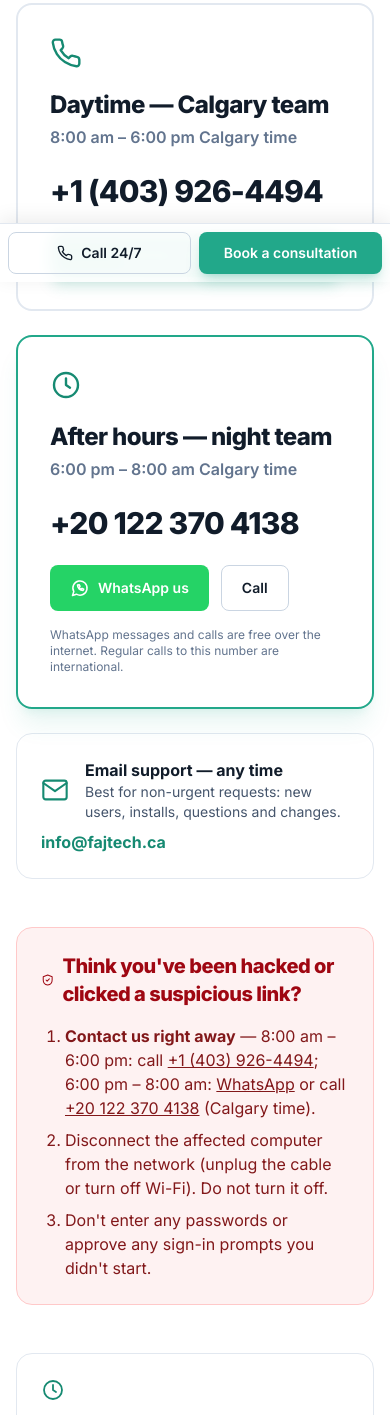
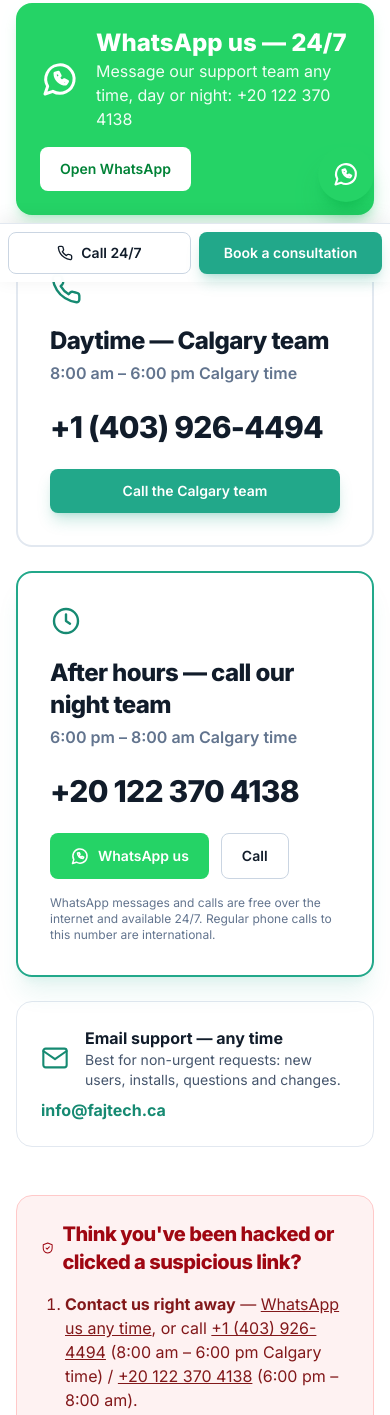
Before and after one commit to ahmedalfajem33-max/fajtechWEBSITE, an Astro site: page /support in a window 390 px wide. Shown: the part 562-1977 px from the top of the page. Built offline with nearby package versions, Linux system fonts and the light colour scheme; Astro itself is replaced by a stand-in of ours.

Commit message:
WhatsApp available 24/7: floating button, support banner; mobile Call button dials team on shift
Co-Authored-By: Claude Opus 5.5 <noreply@anthropic.com>
Claude-Session: https://claude.ai/code/session_01EgXgikD4mGmhHDvRJGnWVg

```diff
--- a/src/components/Footer.astro
+++ b/src/components/Footer.astro
@@ -49,7 +49,7 @@ const location = site.showStreetAddress
       <ul class="mt-4 space-y-3 text-sm">
         <li class="flex gap-2.5"><Icon name="mail" class="mt-0.5 h-4 w-4 shrink-0 text-brand-400" /><a href={`mailto:${site.email}`} class="hover:text-brand-300">{site.email}</a></li>
         {site.phone && <li class="flex gap-2.5"><Icon name="phone" class="mt-0.5 h-4 w-4 shrink-0 text-brand-400" /><a href={`tel:${site.phone.replace(/[^+\d]/g, '')}`} class="hover:text-brand-300">{site.phone}</a></li>}
-        <li class="flex gap-2.5"><Icon name="whatsapp" class="mt-0.5 h-4 w-4 shrink-0 text-brand-400" /><span><a href={site.afterHours.whatsapp} target="_blank" rel="noopener" class="hover:text-brand-300">{site.afterHours.phone}</a><span class="block text-xs">WhatsApp · after hours ({site.afterHours.label} MT)</span></span></li>
+        <li class="flex gap-2.5"><Icon name="whatsapp" class="mt-0.5 h-4 w-4 shrink-0 text-brand-400" /><span><a href={site.afterHours.whatsapp} target="_blank" rel="noopener" class="hover:text-brand-300">{site.afterHours.phone}</a><span class="block text-xs">WhatsApp 24/7 · calls {site.afterHours.label} MT</span></span></li>
         <li class="flex gap-2.5"><Icon name="pin" class="mt-0.5 h-4 w-4 shrink-0 text-brand-400" />{location}</li>
         <li class="flex gap-2.5"><Icon name="clock" class="mt-0.5 h-4 w-4 shrink-0 text-brand-400" /><span><span class="block font-semibold text-white">{site.support}</span>{site.hours}</span></li>
       </ul>
--- a/src/components/Header.astro
+++ b/src/components/Header.astro
@@ -15,7 +15,7 @@ const isActive = (href: string) => path.startsWith(href);
 <div class="bg-brand-600 text-white">
   <div class="container-x flex items-center justify-center gap-2 py-1.5 text-center text-xs font-medium sm:text-sm">
     <Icon name="clock" class="h-4 w-4 shrink-0" />
-    <span><strong>24/7/365 IT support</strong><span class="hidden sm:inline"> &amp; security monitoring</span> — <a href={`tel:${site.phone.replace(/[^+\d]/g, '')}`} class="font-bold underline-offset-2 hover:underline">{site.phone}</a><span class="hidden md:inline"> · After hours: <a href={site.afterHours.whatsapp} target="_blank" rel="noopener" class="font-bold underline-offset-2 hover:underline">WhatsApp</a> · <a href="/support/" class="underline-offset-2 hover:underline">Client support</a></span></span>
+    <span><strong>24/7/365 IT support</strong><span class="hidden sm:inline"> &amp; security monitoring</span> — <a href={`tel:${site.phone.replace(/[^+\d]/g, '')}`} class="font-bold underline-offset-2 hover:underline">{site.phone}</a><span class="hidden md:inline"> · <a href={site.afterHours.whatsapp} target="_blank" rel="noopener" class="font-bold underline-offset-2 hover:underline">WhatsApp 24/7</a> · <a href="/support/" class="underline-offset-2 hover:underline">Client support</a></span></span>
   </div>
 </div>
 <header class="sticky top-0 z-50 border-b border-white/10 bg-ink-900/95 text-white backdrop-blur supports-[backdrop-filter]:bg-ink-900/85">
--- a/src/data/services.ts
+++ b/src/data/services.ts
@@ -167,7 +167,7 @@ export const faqs = [
   },
   {
     q: 'Do you really offer 24/7 support?',
-    a: 'Yes. Our team works across time zones — in Calgary and in Cairo, Egypt — so there is always a qualified technician on shift. Help desk, security monitoring and incident response are covered around the clock, 365 days a year. From 8 am to 6 pm Calgary time, call our Calgary line; from 6 pm to 8 am, reach our night team by WhatsApp or phone. On-site visits in the Calgary area are scheduled during local business hours, or after hours for urgent issues.',
+    a: 'Yes. Our team works across time zones — in Calgary and in Cairo, Egypt — so there is always a qualified technician on shift. Help desk, security monitoring and incident response are covered around the clock, 365 days a year. You can WhatsApp our support team at any time. By phone, call our Calgary line from 8 am to 6 pm Calgary time, and our night team from 6 pm to 8 am. On-site visits in the Calgary area are scheduled during local business hours, or after hours for urgent issues.',
   },
   {
     q: 'Why choose a Canadian IT provider?',
--- a/src/layouts/Base.astro
+++ b/src/layouts/Base.astro
@@ -28,7 +28,7 @@ const orgSchema = {
   areaServed: [{ '@type': 'City', name: 'Calgary' }, { '@type': 'Country', name: 'Canada' }],
   contactPoint: [
     { '@type': 'ContactPoint', contactType: 'technical support', telephone: site.phone, areaServed: 'CA', availableLanguage: ['English'] },
-    { '@type': 'ContactPoint', contactType: 'technical support', telephone: site.afterHours.phone, description: 'After hours (6 pm – 8 am Mountain Time), also on WhatsApp', availableLanguage: ['English', 'Arabic'] },
+    { '@type': 'ContactPoint', contactType: 'technical support', telephone: site.afterHours.phone, description: 'WhatsApp 24/7; phone calls after hours (6 pm – 8 am Mountain Time)', availableLanguage: ['English', 'Arabic'] },
   ],
   openingHoursSpecification: [{
     '@type': 'OpeningHoursSpecification',
@@ -95,6 +95,12 @@ const tracking = { adsId: googleAds.id, conversions: googleAds.conversions };
     <Header />
     <main id="main" class="flex-1"><slot /></main>
     <Footer />
+    <!-- Floating WhatsApp button (24/7) -->
+    <a href={site.afterHours.whatsapp} target="_blank" rel="noopener" aria-label="WhatsApp FAJTech support, available 24/7"
+      class="group fixed right-4 bottom-20 z-40 flex items-center gap-2 rounded-full bg-[#25D366] p-3.5 text-white shadow-xl shadow-green-600/30 transition hover:bg-[#1ebe5b] lg:right-6 lg:bottom-6">
+      <svg class="h-7 w-7" viewBox="0 0 24 24" fill="none" stroke="currentColor" stroke-width="1.8" stroke-linecap="round" stroke-linejoin="round" aria-hidden="true"><path d="M3 21l1.6-4.7A8.5 8.5 0 1 1 7.7 19.4L3 21z"/><path d="M9 8.5c0 3.6 2.9 6.5 6.5 6.5l1-1.6-2-1-1 1a4 4 0 0 1-2.4-2.4l1-1-1-2L9 8.5z"/></svg>
+      <span class="hidden pr-1 text-sm font-semibold lg:group-hover:inline">WhatsApp 24/7</span>
+    </a>
     <!-- Sticky call / book bar on phones -->
     <div class="fixed inset-x-0 bottom-0 z-40 grid grid-cols-2 gap-2 border-t border-slate-200 bg-white/95 p-2 shadow-[0_-4px_20px_rgba(0,0,0,0.08)] backdrop-blur lg:hidden">
       <a href={`tel:${site.phone.replace(/[^+\d]/g, '')}`} class="btn-outline py-2.5"><svg class="h-4 w-4" viewBox="0 0 24 24" fill="none" stroke="currentColor" stroke-width="2" stroke-linecap="round" stroke-linejoin="round" aria-hidden="true"><path d="M22 16.9v3a2 2 0 0 1-2.2 2 19.8 19.8 0 0 1-8.6-3.1 19.5 19.5 0 0 1-6-6A19.8 19.8 0 0 1 2.1 4.2 2 2 0 0 1 4.1 2h3a2 2 0 0 1 2 1.7c.1 1 .4 1.9.7 2.8a2 2 0 0 1-.5 2.1L8 9.9a16 16 0 0 0 6 6l1.3-1.3a2 2 0 0 1 2.1-.4c.9.3 1.8.6 2.8.7a2 2 0 0 1 1.7 2z"/></svg>Call 24/7</a>
--- a/src/pages/contact.astro
+++ b/src/pages/contact.astro
@@ -23,7 +23,7 @@ const location = site.showStreetAddress
           <ul class="mt-5 space-y-4 text-sm text-slate-300">
             <li class="flex gap-3"><Icon name="mail" class="h-5 w-5 shrink-0 text-brand-400" /><a href={`mailto:${site.email}`} class="hover:text-white">{site.email}</a></li>
             {site.phone && <li class="flex gap-3"><Icon name="phone" class="h-5 w-5 shrink-0 text-brand-400" /><a href={`tel:${site.phone.replace(/[^+\d]/g, '')}`} class="hover:text-white">{site.phone}</a></li>}
-            <li class="flex gap-3"><Icon name="whatsapp" class="h-5 w-5 shrink-0 text-brand-400" /><span><a href={site.afterHours.whatsapp} target="_blank" rel="noopener" class="hover:text-white">{site.afterHours.phone}</a><span class="block text-xs text-slate-400">WhatsApp / after hours, {site.afterHours.label} MT</span></span></li>
+            <li class="flex gap-3"><Icon name="whatsapp" class="h-5 w-5 shrink-0 text-brand-400" /><span><a href={site.afterHours.whatsapp} target="_blank" rel="noopener" class="hover:text-white">{site.afterHours.phone}</a><span class="block text-xs text-slate-400">WhatsApp 24/7 · calls {site.afterHours.label} MT</span></span></li>
             <li class="flex gap-3"><Icon name="pin" class="h-5 w-5 shrink-0 text-brand-400" />{location}</li>
             <li class="flex gap-3"><Icon name="clock" class="h-5 w-5 shrink-0 text-brand-400" /><span><span class="block font-semibold text-white">{site.support}</span>{site.hours}</span></li>
           </ul>
--- a/src/pages/support.astro
+++ b/src/pages/support.astro
@@ -11,6 +11,17 @@ const afterTel = `tel:${site.afterHours.phone.replace(/[^+\d]/g, '')}`;
   <section class="section">
     <div class="container-x">
       <p id="shift-now" class="mb-6 hidden rounded-xl bg-brand-50 px-4 py-3 text-center text-sm font-semibold text-brand-700"></p>
+      <a href={site.afterHours.whatsapp} target="_blank" rel="noopener" class="mb-6 flex flex-col items-start gap-4 rounded-2xl bg-[#25D366] p-6 text-white shadow-lg shadow-green-500/20 transition hover:bg-[#1ebe5b] sm:flex-row sm:items-center sm:justify-between sm:p-8">
+        <span class="flex items-center gap-4">
+          <Icon name="whatsapp" class="h-10 w-10 shrink-0" />
+          <span>
+            <span class="block text-2xl font-extrabold">WhatsApp us — 24/7</span>
+            <span class="block text-green-50">Message our support team any time, day or night: {site.afterHours.phone}</span>
+          </span>
+        </span>
+        <span class="btn bg-white text-green-700 hover:bg-green-50">Open WhatsApp</span>
+      </a>
+
       <div class="grid gap-6 lg:grid-cols-2">
         <div id="shift-day" data-shift="day" class="shift-card rounded-2xl border-2 border-slate-200 p-8 transition">
           <span class="text-brand-600"><Icon name="phone" class="h-8 w-8" /></span>
@@ -21,14 +32,14 @@ const afterTel = `tel:${site.afterHours.phone.replace(/[^+\d]/g, '')}`;
         </div>
         <div id="shift-night" data-shift="night" class="shift-card rounded-2xl border-2 border-slate-200 p-8 transition">
           <span class="text-brand-600"><Icon name="clock" class="h-8 w-8" /></span>
-          <h2 class="mt-5 text-2xl font-extrabold">After hours — night team</h2>
+          <h2 class="mt-5 text-2xl font-extrabold">After hours — call our night team</h2>
           <p class="mt-1 font-semibold text-slate-500">{site.afterHours.label} Calgary time</p>
           <a href={site.afterHours.whatsapp} target="_blank" rel="noopener" class="mt-6 block text-3xl font-extrabold tracking-tight text-ink-900 hover:text-brand-600">{site.afterHours.phone}</a>
           <div class="mt-6 flex flex-wrap gap-3">
             <a href={site.afterHours.whatsapp} target="_blank" rel="noopener" class="btn bg-[#25D366] text-white hover:bg-[#1ebe5b] focus-visible:ring-green-200"><Icon name="whatsapp" class="h-5 w-5" /> WhatsApp us</a>
             <a href={afterTel} class="btn-outline">Call</a>
           </div>
-          <p class="mt-4 text-xs text-slate-500">WhatsApp messages and calls are free over the internet. Regular calls to this number are international.</p>
+          <p class="mt-4 text-xs text-slate-500">WhatsApp messages and calls are free over the internet and available 24/7. Regular phone calls to this number are international.</p>
         </div>
       </div>
 
@@ -43,7 +54,7 @@ const afterTel = `tel:${site.afterHours.phone.replace(/[^+\d]/g, '')}`;
       <div class="mt-12 rounded-2xl border border-red-200 bg-red-50 p-6 sm:p-8">
         <h2 class="flex items-center gap-2 text-xl font-extrabold text-red-800"><Icon name="shield" class="h-6 w-6" /> Think you've been hacked or clicked a suspicious link?</h2>
         <ol class="mt-4 list-decimal space-y-2 pl-6 text-red-900">
-          <li><strong>Contact us right away</strong> — {site.dayShift}: call <a href={tel} class="underline">{site.phone}</a>; {site.afterHours.label}: <a href={site.afterHours.whatsapp} target="_blank" rel="noopener" class="underline">WhatsApp</a> or call <a href={afterTel} class="underline">{site.afterHours.phone}</a> (Calgary time).</li>
+          <li><strong>Contact us right away</strong> — <a href={site.afterHours.whatsapp} target="_blank" rel="noopener" class="underline">WhatsApp us any time</a>, or call <a href={tel} class="underline">{site.phone}</a> ({site.dayShift} Calgary time) / <a href={afterTel} class="underline">{site.afterHours.phone}</a> ({site.afterHours.label}).</li>
           <li>Disconnect the affected computer from the network (unplug the cable or turn off Wi-Fi). Do not turn it off.</li>
           <li>Don't enter any passwords or approve any sign-in prompts you didn't start.</li>
         </ol>
@@ -73,7 +84,7 @@ const afterTel = `tel:${site.afterHours.phone.replace(/[^+\d]/g, '')}`;
     card?.classList.remove('border-slate-200');
     card?.classList.add('border-brand-500', 'shadow-xl', 'shadow-brand-500/10');
     const note = document.getElementById('shift-now')!;
-    note.textContent = shift === 'day' ? 'Right now: call the Calgary team.' : 'Right now: WhatsApp or call our night team.';
+    note.textContent = shift === 'day' ? 'Right now: call the Calgary team — or WhatsApp us any time.' : 'Right now: WhatsApp or call our night team.';
     note.classList.remove('hidden');
   </script>
 </Base>
```
